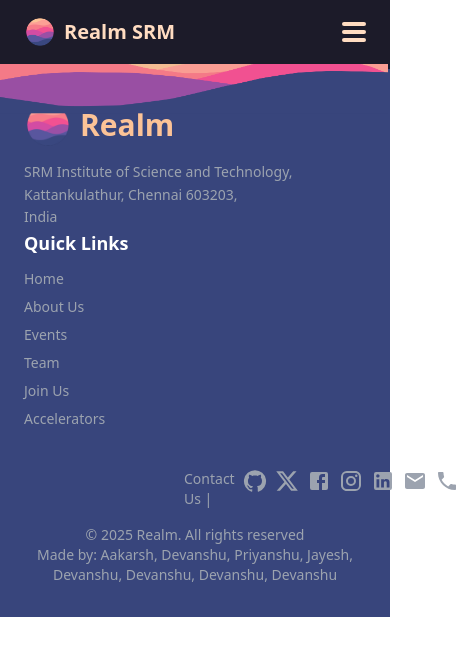
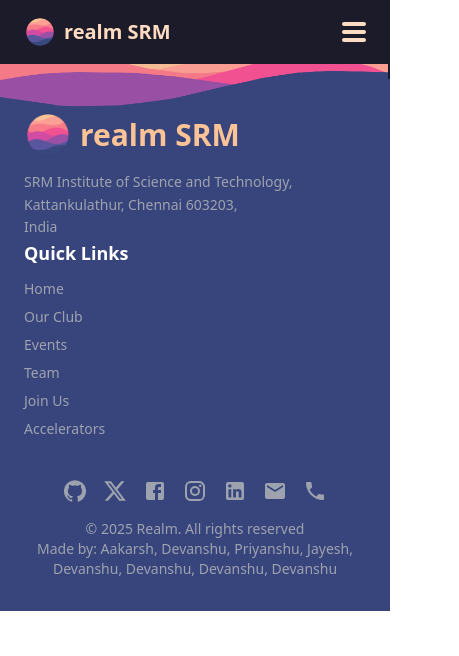
Before and after one commit to realm-SRM/realm-srm-website, a React (Vite) app: page /accelerators in a window 390 px wide. Shown: the top 656 px of the page, 459 px wide, since content can reach past the window. Built offline with nearby package versions, Linux system fonts and the light colour scheme.

Commit message:
fix (wip) : domain bars responsiveness

```diff
--- a/src/Components/Navbar.jsx
+++ b/src/Components/Navbar.jsx
@@ -31,7 +31,7 @@
         {/* Logo Section */}
         <div className="flex items-center">
           <img src={logo} alt="Logo" className="w-8 h-8 rounded-full" />
-          <h1 className="text-xl font-bold text-[#FFDCC1] ml-2">Realm SRM</h1>
+          <h1 className="text-xl font-bold text-[#FFDCC1] ml-2">realm SRM</h1>
         </div>
 
         {/* Burger Icon */}
--- a/src/Components/footer.jsx
+++ b/src/Components/footer.jsx
@@ -1,12 +1,12 @@
 import React from "react";
 import logo from "../assets/image.png";
 import LinkedInIcon from "@mui/icons-material/LinkedIn";
-import XIcon from '@mui/icons-material/X';
+import XIcon from "@mui/icons-material/X";
 import InstagramIcon from "@mui/icons-material/Instagram";
 import EmailIcon from "@mui/icons-material/Email";
-import LocalPhoneIcon from '@mui/icons-material/LocalPhone';
-import GitHubIcon from '@mui/icons-material/GitHub';
-import FacebookIcon from '@mui/icons-material/Facebook';
+import LocalPhoneIcon from "@mui/icons-material/LocalPhone";
+import GitHubIcon from "@mui/icons-material/GitHub";
+import FacebookIcon from "@mui/icons-material/Facebook";
 import Waves from "../assets/Group 7.png";
 import { Link } from "react-router-dom";
 
@@ -19,7 +19,7 @@
           src={Waves}
           alt="Waves"
           className="w-full h-auto block"
-          style={{ marginBottom: "-50px", transform: "translateX(-2px)" }} // Moves the waves to the left
+          style={{ marginBottom: "-40px", transform: "translateX(-2px)" }}
         />
       </div>
 
@@ -31,7 +31,7 @@
               <span>
                 <img src={logo} alt="logo" className="w-12 h-12" />
               </span>
-              <span>Realm</span>
+              <span>realm SRM</span>
             </h1>
             <p className="mt-3 text-sm leading-relaxed">
               SRM Institute of Science and Technology,
@@ -52,7 +52,7 @@
               </li>
               <li>
                 <Link to="/about" className="hover:text-pink-500 transition duration-300">
-                  About Us
+                  Our Club
                 </Link>
               </li>
               <li>
@@ -79,9 +79,9 @@
           </div>
         </div>
 
-        <div className="mt-6 pt-4 text-left">
-          <div className="flex px-40 space-x-2 text-sm mb-4">
-            <span>Contact Us | </span>
+        <div className="mt-6 pt-4">
+          {/* Social Icons Section */}
+          <div className="flex justify-center lg:justify-start lg:px-40 space-x-4 text-sm mb-4 md:px-0">
             <a href="#" className="hover:text-gray-300">
               <GitHubIcon />
             </a>
@@ -105,7 +105,39 @@
             </a>
           </div>
           <p className="text-center text-sm">&copy; 2025 Realm. All rights reserved</p>
-          <p className="text-center text-sm">Made by: <a href="https://github.com/Aakarsh-Kumar" target="_blank">Aakarsh</a>, <a href="https://github.com/DevanshuTripathi" target="_blank">Devanshu</a>, <a href="https://github.com/Priyanshu2608" target="_blank">Priyanshu</a>, <a href="https://github.com/jayeshmehra344" target="_blank">Jayesh</a>, <a href="https://github.com/DevanshuTripathi" target="_blank">Devanshu</a>, <a href="https://github.com/DevanshuTripathi" target="_blank">Devanshu</a>, <a href="https://github.com/DevanshuTripathi" target="_blank">Devanshu</a>, <a href="https://github.com/DevanshuTripathi" target="_blank">Devanshu</a>
+          <p className="text-center text-sm">
+            Made by:{" "}
+            <a href="https://github.com/Aakarsh-Kumar" target="_blank">
+              Aakarsh
+            </a>
+            ,{" "}
+            <a href="https://github.com/DevanshuTripathi" target="_blank">
+              Devanshu
+            </a>
+            ,{" "}
+            <a href="https://github.com/Priyanshu2608" target="_blank">
+              Priyanshu
+            </a>
+            ,{" "}
+            <a href="https://github.com/jayeshmehra344" target="_blank">
+              Jayesh
+            </a>
+            ,{" "}
+            <a href="https://github.com/DevanshuTripathi" target="_blank">
+              Devanshu
+            </a>
+            ,{" "}
+            <a href="https://github.com/DevanshuTripathi" target="_blank">
+              Devanshu
+            </a>
+            ,{" "}
+            <a href="https://github.com/DevanshuTripathi" target="_blank">
+              Devanshu
+            </a>
+            ,{" "}
+            <a href="https://github.com/DevanshuTripathi" target="_blank">
+              Devanshu
+            </a>
           </p>
         </div>
       </footer>
--- a/src/Components/sections/Domains.jsx
+++ b/src/Components/sections/Domains.jsx
@@ -41,60 +41,41 @@
     },
   ];
 
-  const barVariants = (direction, isSmallScreen) => {
-    if (isSmallScreen) {
-      return {
+  const barVariants = (direction) => ({
     hidden: {
-          x: direction === 'left' ? '-50%' : '50%',
+      x: direction === 'left' ? '-150%' : '150%',
       opacity: 0,
     },
     visible: {
-          x: direction === 'left' ? '-30%' : '30%',
+      x: direction === 'left' ? '-200px' : '200px',
       opacity: 1,
       transition: { type: 'spring', stiffness: 50, damping: 15 },
     },
-      };
-    }
-
-    // Default (original animation for larger screens)
-    return {
-      hidden: {
-        x: direction === 'left' ? '-100%' : '100%',
-        opacity: 0,
-      },
-      visible: {
-        x: direction === 'left' ? '-700px' : '300px',
-        opacity: 1,
-        transition: { type: 'spring', stiffness: 50, damping: 15 },
-      },
-    };
-  };
+  });
 
   const { ref, inView } = useInView({
     threshold: 0.3,
     triggerOnce: false,
   });
 
-
-  const isSmallScreen = window.matchMedia('(max-width: 768px)').matches;
-
   return (
     <div className="bg-[#141930] min-h-screen flex items-center justify-center px-5" ref={ref}>
-      <div className="relative w-full max-w-[60%] space-y-8 p-4">
+      {/* Larger Devices */}
+      <div className="hidden lg:block relative w-full max-w-[60%] p-6 space-y-8">
         <h1 className="text-4xl font-bold text-[#FFDCC1] text-center mb-6">Domains</h1>
-        <div className="border-2 border-[#A15766] rounded-xl p-6 overflow-hidden">
-          <div className="space-y-8 mx-auto">
+        <div className="border-2 border-[#A15766] rounded-xl overflow-hidden p-6">
+          <div className="space-y-6 mx-auto">
             {barData.map((bar, index) => (
               <motion.div
                 key={index}
                 initial="hidden"
                 animate={inView ? 'visible' : 'hidden'}
-                variants={barVariants(bar.direction, isSmallScreen)}
-                className={`relative w-[80vw] h-32 ${bar.color} flex items-center rounded-full overflow-hidden mx-auto`}
+                variants={barVariants(bar.direction)}
+                className={`relative w-[90%] h-40 ${bar.color} flex items-center rounded-full overflow-hidden mx-auto px-6`}
               >
-                {/* Circle */}
+
                 <div
-                  className={`absolute w-32 h-32 rounded-full ${lightenColor(bar.color)} opacity-80`}
+                  className={`absolute w-36 h-36 rounded-full ${bar.circleColor} opacity-80`}
                   style={{
                     [bar.direction === 'left' ? 'right' : 'left']: '10px',
                     top: '50%',
@@ -102,7 +83,6 @@
                   }}
                 ></div>
 
-                {/* Text Inside the Bar */}
                 <div
                   className={`z-10 text-white flex flex-col justify-center items-start ${
                     bar.direction === 'left' ? 'pl-56 pr-6 -ml-20' : 'pl-40 pr-6'
```
Lines whose indentation alone changed are shown as unchanged.
